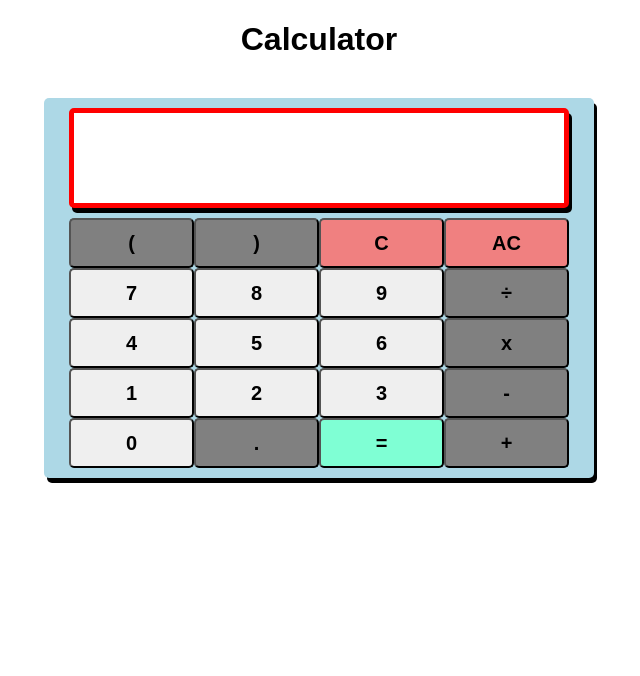
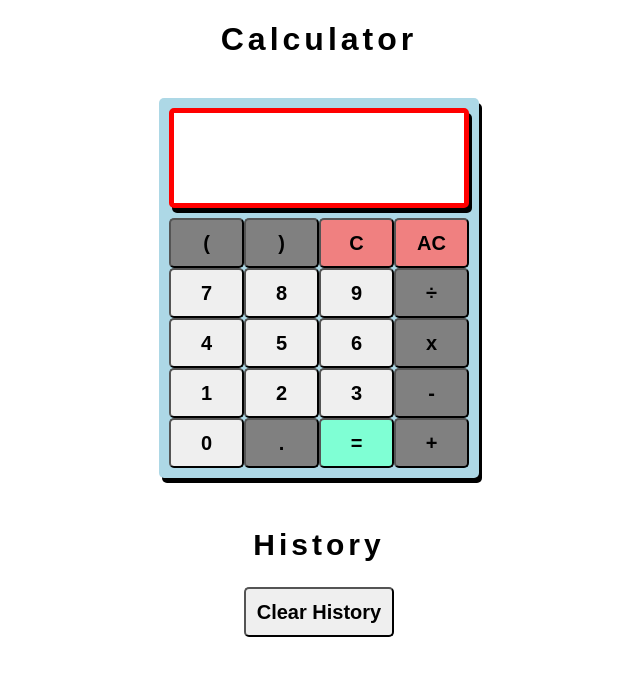
Before and after one commit to P-Worthington/calculator, a website: page index.html in a window 1280 px wide. Shown: the whole page, without its empty margins (321-961 px from the left). Drawn offline with nearby package versions, Linux system fonts and the light colour scheme.

Commit message:
clear history button added

```diff
--- a/assets/css/style.css
+++ b/assets/css/style.css
@@ -5,25 +5,29 @@ body {
 /*background*/
 .background {
     background-color: lightblue;
-    width: 550px;
+    width: fit-content;
     margin-left: auto;
     margin-right: auto;
     margin-top: 40px;
     padding-top: 10px;
     padding-bottom: 10px;
+    padding-left: 10px;
+    padding-right: 10px;
     border-radius: 5px;
     box-shadow: 3px 5px black;
 }
 
 /*header*/
-#header {
+.header {
     text-align: center;
+    letter-spacing: 4px;
 }
 
 /*container*/
 .calculator {
     background-color: lightblue;
-    width: 500px;
+    width: fit-content;
+    min-width: 300px;
     margin-left: auto;
     margin-right: auto;
 }
@@ -65,9 +69,41 @@ body {
     background-color: grey;
 }
 
+.clear-history-btn {
+    width: 150px;
+    margin-left: auto;
+    margin-right: auto;
+}
+
+.clear-history-container {
+    display: flex;
+}
+
 /*results texts*/
 .result {
     font-size: 30px;
     margin-right: 10px;
     text-align: right;
 }
+
+/*history container*/
+.history {
+    margin-top: 50px;
+}
+
+.history h2 {
+    font-size: 30px;
+}
+
+.history-item-container p {
+    background-color: grey;
+    width: 60%;
+    margin-left: auto;
+    margin-right: auto;
+    text-align: center;
+    margin-bottom: 10px;
+    border-radius: 5px;
+    font-size: 20px;
+    padding-top: 10px;
+    padding-bottom: 10px;
+}
--- a/assets/script/script.js
+++ b/assets/script/script.js
@@ -85,9 +85,18 @@ function calculate () {
         let xFormat = xFormatTimes.replace("÷", "/")
         let y = eval(xFormat)
         document.getElementById("result-text").innerHTML = y;
+        addHistory(x, y)
     } catch {
         document.getElementById("result-text").innerHTML = "Syntax Error";
     }
+}
+
+function addHistory(operation, result) {
+    console.log(result)
+    let historyItem = document.createElement("p");
+    historyItem.innerText = operation + " = " + result;
+    document.getElementById("history").appendChild(historyItem);
+
 }
 
 function operandAssesment (a) {
--- a/index.html
+++ b/index.html
@@ -13,8 +13,10 @@
 </head>
 
 <body>
-    <div id="header">
-        <h1>Calculator</h1>
+    <div>
+        <h1 class="header">
+            Calculator
+        </h1>
     </div>
 
     <div class="background">
@@ -60,6 +62,19 @@
 
         </div>
     </div>
+
+    <div class="history">
+        <h2 class="header">
+            History
+        </h2>
+
+        <div class="clear-history-container">
+            <button type="button" class="button clear-history-btn" id="clear-history">Clear History</button>
+        </div>
+
+        <div class="history-item-container" id="history"></div>
+    </div>
+
     <!--Link own js-->
     <script src="assets/script/script.js"></script>
     <script src=
```
